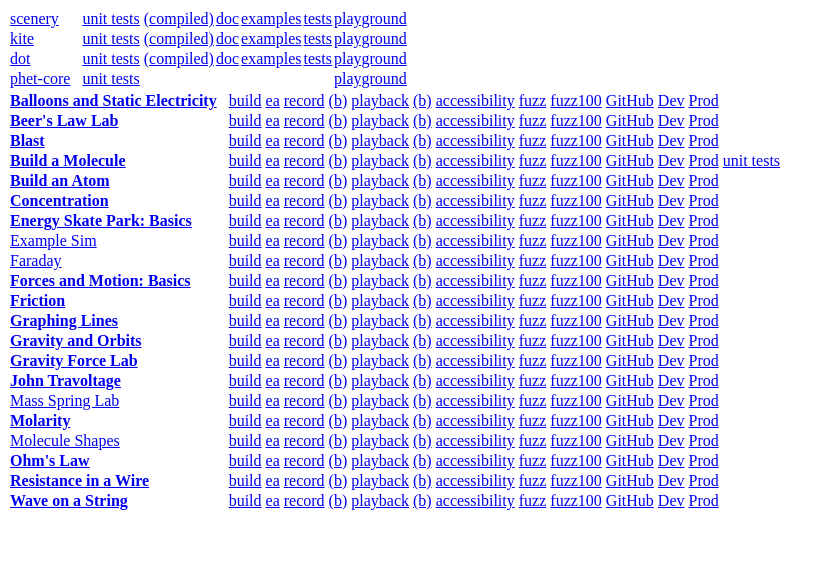
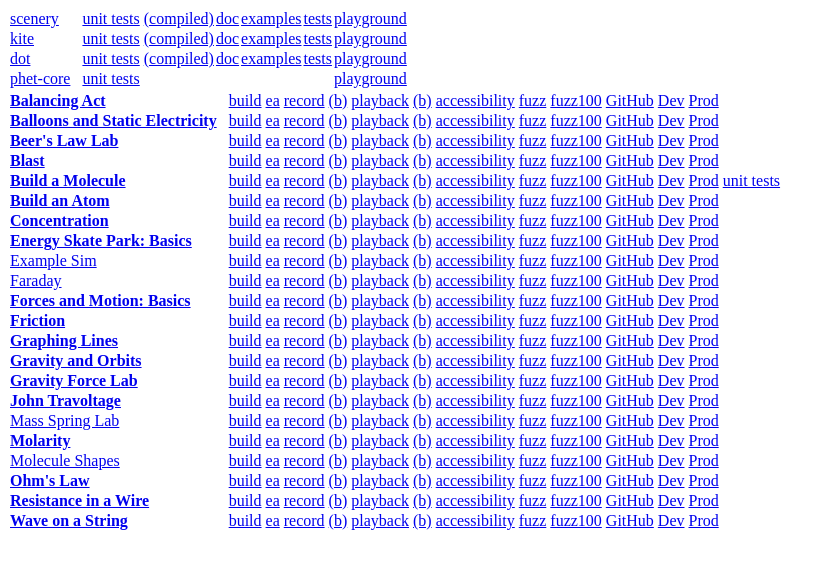
Before and after one commit to phetsims/phetmarks, a plain HTML site: page index.html in a window 1280 px wide. Shown: the whole page, without its empty margins (0-833 px from the left). Drawn offline with Linux system fonts and the light colour scheme.

Commit message:
Added balancing act to phetmarks

```diff
--- a/index.html
+++ b/index.html
@@ -69,6 +69,23 @@
   </tr>
 </table>
 <table>
+  <tr>
+    <td><strong><a href="../balancing-act/balancing-act_en.html">Balancing Act</a></strong></td>
+    <td class="leftpad">
+      <a href="../balancing-act/build/balancing-act_en.html">build</a>
+      <a href="../balancing-act/balancing-act_en.html?ea">ea</a>
+      <a href="../balancing-act/balancing-act_en.html?recordInputEventLog">record</a>
+      <a href="../balancing-act/balancing-act_en.html?recordInputEventLog=browser">(b)</a>
+      <a href="../balancing-act/balancing-act_en.html?playbackInputEventLog">playback</a>
+      <a href="../balancing-act/balancing-act_en.html?playbackInputEventLog=browser">(b)</a>
+      <a href="../balancing-act/balancing-act_en.html?accessibility">accessibility</a>
+      <a href="../balancing-act/balancing-act_en.html?fuzzMouse">fuzz</a>
+      <a href="../balancing-act/balancing-act_en.html?fuzzMouse=100">fuzz100</a>
+      <a href="https://github.com/phetsims/balancing-act">GitHub</a>
+      <a href="http://www.colorado.edu/physics/phet/dev/html/balancing-act/">Dev</a>
+      <a href="http://phet.colorado.edu/sims/html/balancing-act/latest/balancing-act_en.html">Prod</a>
+    </td>
+  </tr>
   <tr>
     <td><strong><a href="../balloons-and-static-electricity/balloons-and-static-electricity_en.html">Balloons and Static Electricity</a></strong></td>
     <td class="leftpad">
```
